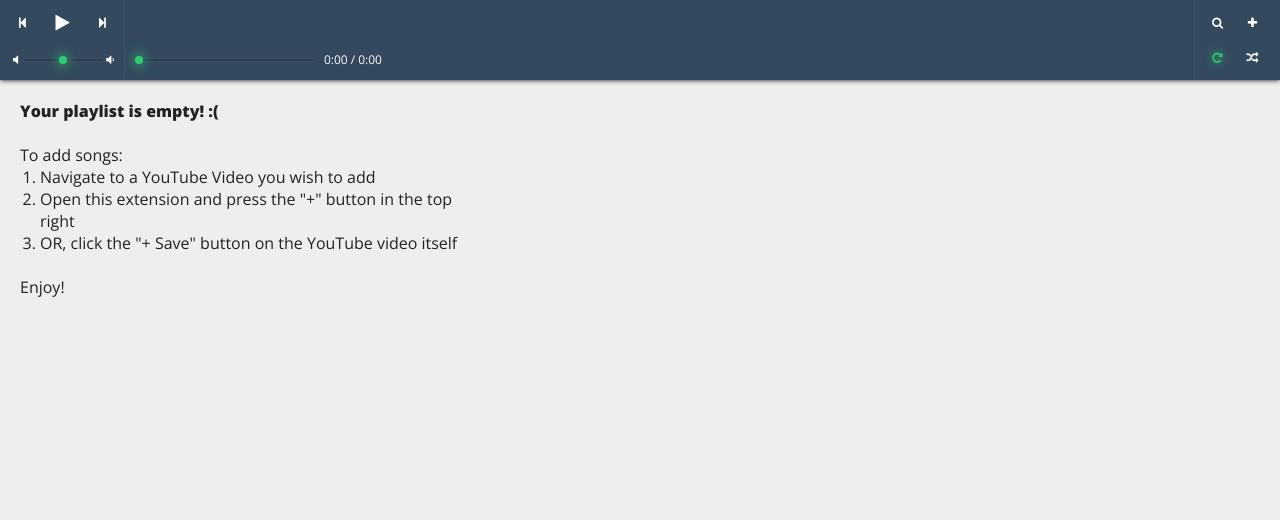
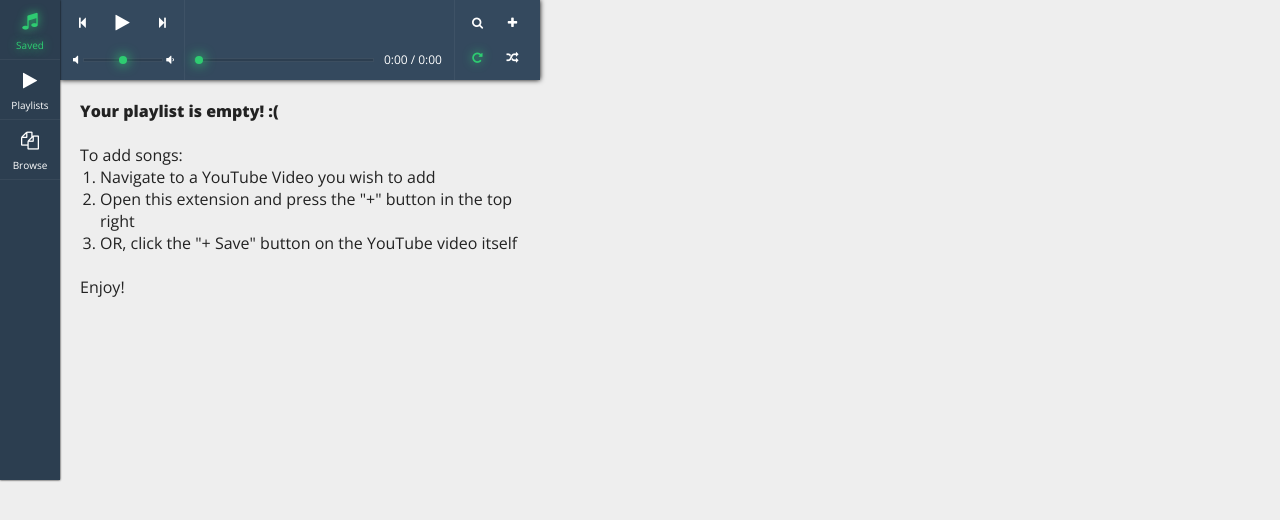
Before and after one commit to mashlol/PlayTube, a browser extension: page index.html in a window 1280 px wide. Drawn offline with nearby package versions, Linux system fonts and the light colour scheme.

Commit message:
Add navigation bar on the left

```diff
--- a/css/style.css
+++ b/css/style.css
@@ -9,7 +9,7 @@ body {
     font-weight: 300;
     color: #222;
     background: #eee;
-    width: 480px;
+    width: 540px;
     height: 480px;
 }
 
@@ -25,12 +25,49 @@ ol {
     margin-left: 20px;
 }
 
+.navigation {
+    height: 480px;
+    width: 60px;
+    text-align: center;
+    background: #2c3e50;
+    box-shadow: 0 0 2px 0 black;
+    position: absolute;
+    top: 0;
+    left: 0;
+    z-index: 99999;
+}
+
+.nav-button {
+    width: 60px;
+    height: 60px;
+    padding: 7px;
+    color: white;
+    /*box-shadow: 0 0 8px -2px black inset;*/
+    cursor: pointer;
+    border-bottom: 1px solid rgba(255,255,255,0.05);
+}
+
+.nav-button.active {
+    color: #2ecc71;
+    text-shadow: 0 0 10px #2ecc71;
+}
+
+.nav-button i {
+    font-size: 18px;
+    margin-bottom: 8px;
+    margin-top: 5px;
+}
+
+.nav-button .nav-title {
+    font-size: 10px;
+}
+
 .controls {
     height: 80px;
     background: #34495e;
     position: fixed;
     top: 0;
-    width: 100%;
+    width: 480px;
     z-index: 2;
     box-shadow: 0 0 5px black;
     font-size: 0;
@@ -80,7 +117,7 @@ ol {
     width: 480px;
     position: absolute;
     top: 0;
-    left: 0;
+    left: 60px;
     height: 480px;
 }
 
--- a/index.html
+++ b/index.html
@@ -23,6 +23,21 @@
             <div class="song-progress"></div>
             <div class="song-progress top"></div>
             <button class="song-remove"><i class="fa fa-times"></i></button>
+        </div>
+    </div>
+
+    <div class="navigation">
+        <div class="nav-button active">
+            <i class="fa fa-music"></i>
+            <div class="nav-title">Saved</div>
+        </div>
+        <div class="nav-button">
+            <i class="fa fa-play"></i>
+            <div class="nav-title">Playlists</div>
+        </div>
+        <div class="nav-button">
+            <i class="fa fa-files-o"></i>
+            <div class="nav-title">Browse</div>
         </div>
     </div>
 
```
